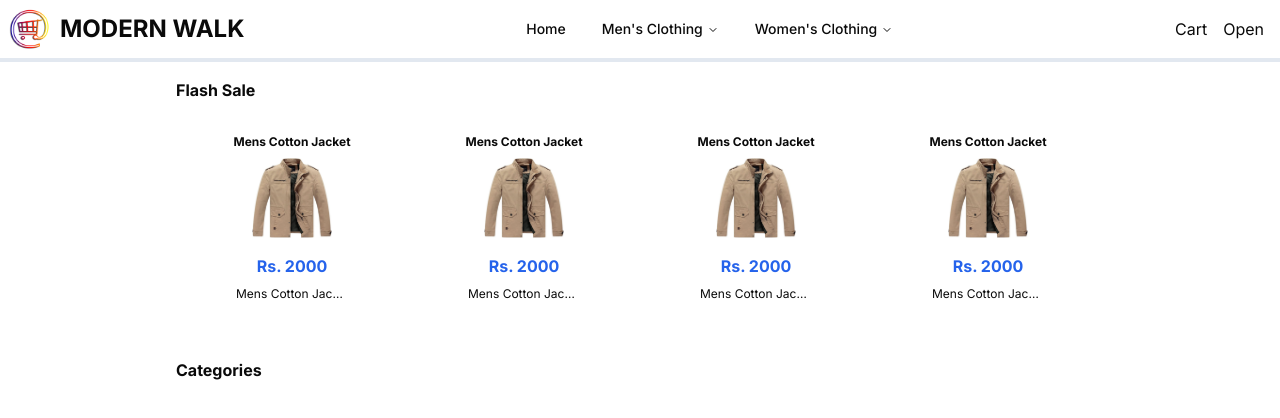
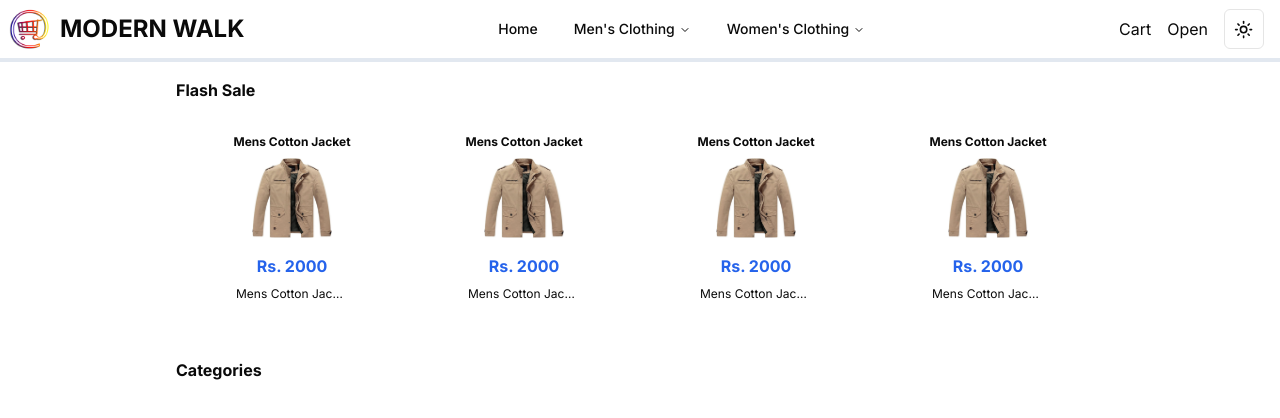
Before and after one commit to P-A-Chathura-Madhava/modern-walk-store, a Next.js app: page / in a window 1280 px wide. Shown: the top 418 px of the page. Built offline with nearby package versions, Linux system fonts and the light colour scheme.

Commit message:
Apply Dark Mode

```diff
--- a/package.json
+++ b/package.json
@@ -11,10 +11,12 @@
   "dependencies": {
     "@radix-ui/react-dropdown-menu": "^2.1.1",
     "@radix-ui/react-navigation-menu": "^1.2.0",
+    "@radix-ui/react-slot": "^1.1.0",
     "class-variance-authority": "^0.7.0",
     "clsx": "^2.1.1",
     "lucide-react": "^0.427.0",
     "next": "14.2.5",
+    "next-themes": "^0.3.0",
     "react": "^18",
     "react-dom": "^18",
     "tailwind-merge": "^2.5.2",
--- a/src/app/layout.tsx
+++ b/src/app/layout.tsx
@@ -2,6 +2,7 @@
 import { Inter } from "next/font/google";
 import "./globals.css";
 import Navbar from "@/components/Navbar/Navbar";
+import { ThemeProvider } from "@/components/theme-provider";
 
 const inter = Inter({ subsets: ["latin"] });
 
@@ -18,8 +19,15 @@
   return (
     <html lang="en">
       <body className={inter.className}>
+      <ThemeProvider
+            attribute="class"
+            defaultTheme="system"
+            enableSystem
+            disableTransitionOnChange
+          >
         <Navbar />
         {children}
+        </ThemeProvider>
         </body>
     </html>
   );
--- a/src/components/Navbar/Navbar.tsx
+++ b/src/components/Navbar/Navbar.tsx
@@ -1,3 +1,5 @@
+"use client";
+
 import Image from "next/image";
 import companyLogo from "@/assets/company-logo.png";
 import {
@@ -18,8 +20,13 @@
   DropdownMenuTrigger,
 } from "../ui/dropdown-menu";
 import Link from "next/link";
+import { Button } from "../ui/button";
+import { Moon, Sun } from "lucide-react";
+import { useTheme } from "next-themes";
 
 function Navbar() {
+  const { setTheme } = useTheme()
+
   return (
     <div>
       <div className="flex items-center py-2 justify-between pr-4">
@@ -53,7 +60,7 @@
             </NavigationMenuList>
           </NavigationMenu>
         </div>
-        <div className="flex gap-4">
+        <div className="flex gap-4 items-center">
           <div>Cart</div>
           <DropdownMenu>
             <DropdownMenuTrigger>Open</DropdownMenuTrigger>
@@ -66,6 +73,26 @@
               <DropdownMenuItem>Subscription</DropdownMenuItem>
             </DropdownMenuContent>
           </DropdownMenu>
+          <DropdownMenu>
+            <DropdownMenuTrigger asChild>
+              <Button variant="outline" size="icon">
+                <Sun className="h-[1.2rem] w-[1.2rem] rotate-0 scale-100 transition-all dark:-rotate-90 dark:scale-0" />
+                <Moon className="absolute h-[1.2rem] w-[1.2rem] rotate-90 scale-0 transition-all dark:rotate-0 dark:scale-100" />
+                <span className="sr-only">Toggle theme</span>
+              </Button>
+            </DropdownMenuTrigger>
+            <DropdownMenuContent align="end">
+              <DropdownMenuItem onClick={() => setTheme("light")}>
+                Light
+              </DropdownMenuItem>
+              <DropdownMenuItem onClick={() => setTheme("dark")}>
+                Dark
+              </DropdownMenuItem>
+              <DropdownMenuItem onClick={() => setTheme("system")}>
+                System
+              </DropdownMenuItem>
+            </DropdownMenuContent>
+          </DropdownMenu>
         </div>
       </div>
       <div className="bg-slate-200 h-[4px]"></div>
--- /dev/null
+++ b/src/components/theme-provider.tsx
@@ -0,0 +1,9 @@
+"use client"
+
+import * as React from "react"
+import { ThemeProvider as NextThemesProvider } from "next-themes"
+import { type ThemeProviderProps } from "next-themes/dist/types"
+
+export function ThemeProvider({ children, ...props }: ThemeProviderProps) {
+  return <NextThemesProvider {...props}>{children}</NextThemesProvider>
+}
--- /dev/null
+++ b/src/components/ui/button.tsx
@@ -0,0 +1,56 @@
+import * as React from "react"
+import { Slot } from "@radix-ui/react-slot"
+import { cva, type VariantProps } from "class-variance-authority"
+
+import { cn } from "@/lib/utils"
+
+const buttonVariants = cva(
+  "inline-flex items-center justify-center whitespace-nowrap rounded-md text-sm font-medium ring-offset-background transition-colors focus-visible:outline-none focus-visible:ring-2 focus-visible:ring-ring focus-visible:ring-offset-2 disabled:pointer-events-none disabled:opacity-50",
+  {
+    variants: {
+      variant: {
+        default: "bg-primary text-primary-foreground hover:bg-primary/90",
+        destructive:
+          "bg-destructive text-destructive-foreground hover:bg-destructive/90",
+        outline:
+          "border border-input bg-background hover:bg-accent hover:text-accent-foreground",
+        secondary:
+          "bg-secondary text-secondary-foreground hover:bg-secondary/80",
+        ghost: "hover:bg-accent hover:text-accent-foreground",
+        link: "text-primary underline-offset-4 hover:underline",
+      },
+      size: {
+        default: "h-10 px-4 py-2",
+        sm: "h-9 rounded-md px-3",
+        lg: "h-11 rounded-md px-8",
+        icon: "h-10 w-10",
+      },
+    },
+    defaultVariants: {
+      variant: "default",
+      size: "default",
+    },
+  }
+)
+
+export interface ButtonProps
+  extends React.ButtonHTMLAttributes<HTMLButtonElement>,
+    VariantProps<typeof buttonVariants> {
+  asChild?: boolean
+}
+
+const Button = React.forwardRef<HTMLButtonElement, ButtonProps>(
+  ({ className, variant, size, asChild = false, ...props }, ref) => {
+    const Comp = asChild ? Slot : "button"
+    return (
+      <Comp
+        className={cn(buttonVariants({ variant, size, className }))}
+        ref={ref}
+        {...props}
+      />
+    )
+  }
+)
+Button.displayName = "Button"
+
+export { Button, buttonVariants }
```
Also changed, not shown: 1 other file (tests, documents, lock files or other folders).
